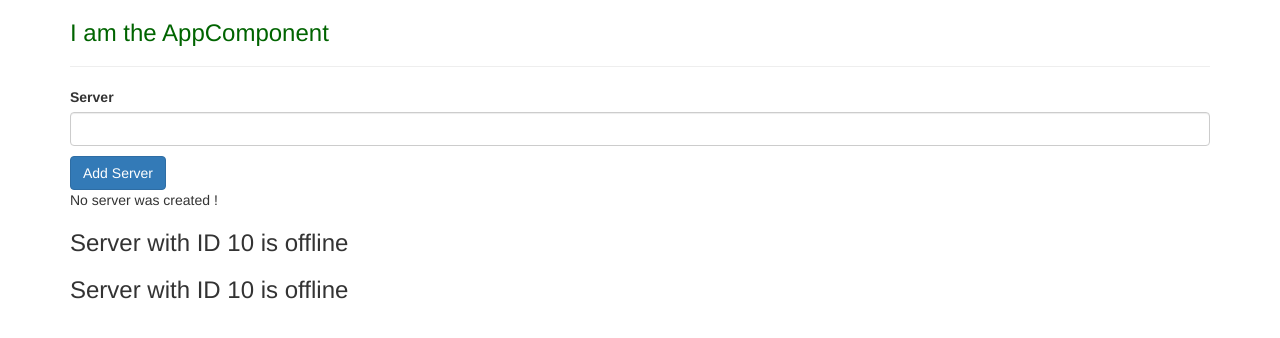
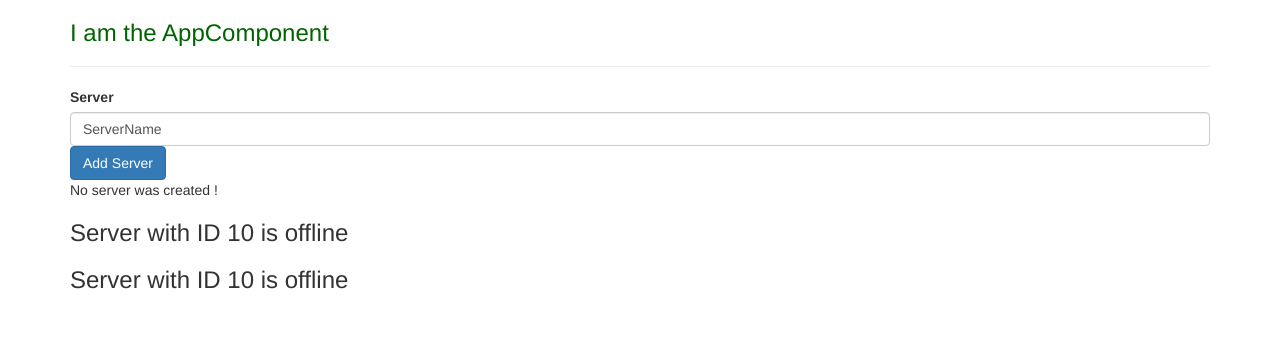
Before and after one commit to akdoesak/angular_course, an Angular app: page / in a window 1280 px wide. Shown: the top 338 px of the page. Built offline with nearby package versions, Linux system fonts and the light colour scheme.

Commit message:
Lecutres 33-34 more binding added

```diff
--- a/src/app/servers/servers.component.html
+++ b/src/app/servers/servers.component.html
@@ -1,15 +1,16 @@
 <label>Server</label>
+<!--<input type="text"
+       class="form-control"
+        (input)="onUpdateServerName($event)">-->
 <input type="text"
        class="form-control"
-        (input)="onUpdateServerName($event)">
-<p>{{ serverName }}</p>
+       [(ngModel)]="serverName">
 <button
   class="btn btn-primary"
   [disabled]="!allowNewServer"
   (click)="onCreateServer()">
   Add Server
 </button>
-<!--<p [innerText]="allowNewServer"></p>-->
 <p>{{ serverCreationStatus }}</p>
 <app-server></app-server>
 <app-server></app-server>
--- a/src/app/servers/servers.component.ts
+++ b/src/app/servers/servers.component.ts
@@ -14,7 +14,7 @@
 export class ServersComponent {
   allowNewServer = false;
   serverCreationStatus = 'No server was created !';
-  serverName ='';
+  serverName ='ServerName';
 
   constructor() {
    setTimeout(()=>{
@@ -23,7 +23,7 @@
   }
 
   onCreateServer(){
-    this.serverCreationStatus = 'Server was created';
+    this.serverCreationStatus = 'Server was created. Name is ' + this.serverName;
   }
 
   onUpdateServerName(event :Event){
```
